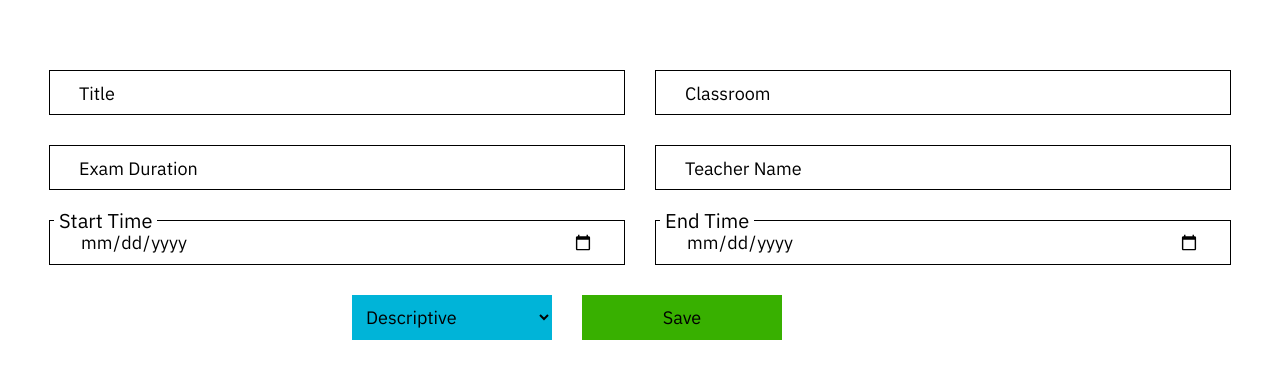
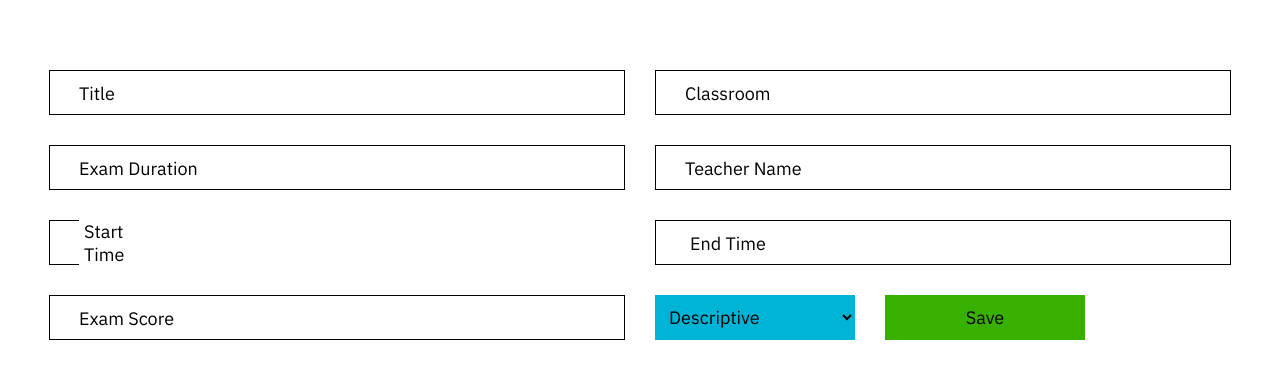
Before and after one commit to matinmat8/Exam, a Django app: page /add/exam/ in a window 1280 px wide. Shown: the part 60-439 px from the top of the page. Run offline with Django 4.2, Linux system fonts and the light colour scheme.

Commit message:
add exam score field

```diff
--- a/exam/templates/exam/add_exam.html
+++ b/exam/templates/exam/add_exam.html
@@ -34,12 +34,17 @@
 
         <div class="date">
             <input type="date" name="start_time" required>
-            <p class="placeholder active">Start Time</p>
+            <p class="placeholder">Start Time</p>
         </div>
 
         <div class="date">
             <input type="date" name="end_time" required>
-            <p class="placeholder active">End Time</p>
+            <p class="placeholder">End Time</p>
+        </div>
+
+        <div class="input">
+            <input type="number" name="exam_score" required>
+            <p class="placeholder">Exam Score</p>
         </div>
 
         <div class="control center-items">
```
